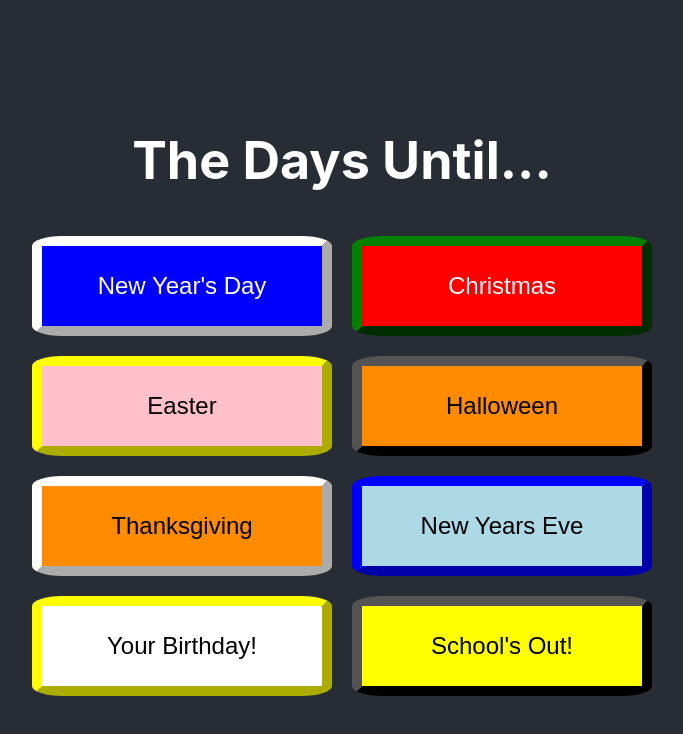
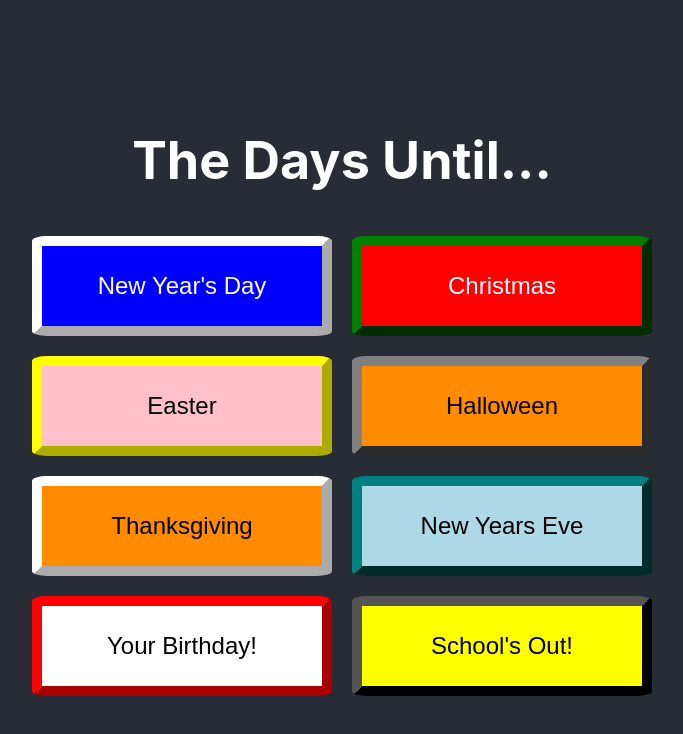
Before and after one commit to Jazzyspoon/the-days-until-app, a React (Create React App) app: page / in a window 1280 px wide. Shown: the top 734 px of the page, without its empty margins (298-981 px from the left). Built offline with nearby package versions, Linux system fonts and the light colour scheme.

Commit message:
added a timer view for NY

```diff
--- a/package.json
+++ b/package.json
@@ -7,6 +7,7 @@
     "@testing-library/react": "^11.2.7",
     "@testing-library/user-event": "^12.8.3",
     "react": "^17.0.2",
+    "react-countdown": "^2.3.2",
     "react-dom": "^17.0.2",
     "react-scripts": "4.0.3",
     "web-vitals": "^1.1.2"
--- a/src/App.js
+++ b/src/App.js
@@ -1,4 +1,5 @@
 import "./App.css";
+import React from "react";
 import Button from "./components/CustomButtonComponent";
 
 function App() {
@@ -14,8 +15,8 @@ function App() {
             borderWidth="10px"
             color="white"
             height="100px"
-            onClick={() => console.log("You clicked on the pink circle!")}
-            radius="10%"
+            onClick={() => console.log("You clicked on New Years Day!")}
+            radius="5%"
             width="300px"
             children="New Year's Day"
             margin="10px"
@@ -27,8 +28,8 @@ function App() {
             borderWidth="10px"
             color="white"
             height="100px"
-            onClick={() => console.log("You clicked on the pink circle!")}
-            radius="10%"
+            onClick={() => console.log("You clicked on Christmas!")}
+            radius="5%"
             width="300px"
             children="Christmas"
             margin="10px"
@@ -43,8 +44,8 @@ function App() {
             borderWidth="10px"
             color="black"
             height="100px"
-            onClick={() => console.log("You clicked on the pink circle!")}
-            radius="10%"
+            onClick={() => console.log("You clicked on Easter!")}
+            radius="5%"
             width="300px"
             children="Easter"
             margin="10px"
@@ -52,12 +53,12 @@ function App() {
           <Button
             backgroundColor="darkorange"
             fontSize="24px"
-            borderColor="black"
+            borderColor="grey"
             borderWidth="10px"
             color="black"
             height="100px"
-            onClick={() => console.log("You clicked on the pink circle!")}
-            radius="10%"
+            onClick={() => console.log("You clicked on Halloween!")}
+            radius="5%"
             width="300px"
             children="Halloween"
             margin="10px"
@@ -72,8 +73,8 @@ function App() {
             borderWidth="10px"
             color="black"
             height="100px"
-            onClick={() => console.log("You clicked on the pink circle!")}
-            radius="10%"
+            onClick={() => console.log("You clicked on Thanksgiving!")}
+            radius="5%"
             width="300px"
             children="Thanksgiving"
             margin="10px"
@@ -82,12 +83,12 @@ function App() {
           <Button
             backgroundColor="lightblue"
             fontSize="24px"
-            borderColor="blue"
+            borderColor="teal"
             borderWidth="10px"
             color="black"
             height="100px"
-            onClick={() => console.log("You clicked on the pink circle!")}
-            radius="10%"
+            onClick={() => console.log("You clicked on New Years Eve!")}
+            radius="5%"
             width="300px"
             children="New Years Eve"
             margin="10px"
@@ -98,12 +99,12 @@ function App() {
           <Button
             backgroundColor="white"
             fontSize="24px"
-            borderColor="yellow"
+            borderColor="red"
             borderWidth="10px"
             color="black"
             height="100px"
-            onClick={() => console.log("You clicked on the pink circle!")}
-            radius="10%"
+            onClick={() => console.log("You clicked on Your Birthday!")}
+            radius="5%"
             width="300px"
             children="Your Birthday!"
             margin="10px"
@@ -116,8 +117,8 @@ function App() {
             borderWidth="10px"
             color="black"
             height="100px"
-            onClick={() => console.log("You clicked on the pink circle!")}
-            radius="10%"
+            onClick={() => console.log("You clicked on School's Out!")}
+            radius="5%"
             width="300px"
             children="School's Out!"
             margin="10px"
--- /dev/null
+++ b/src/clocks/timer.css
@@ -0,0 +1,10 @@
+* {
+  background-color: aquamarine;
+  justify-content: center;
+  text-align: center;
+}
+
+.timer {
+  font-size: large;
+  font-weight: 600;
+}
```
Also changed, not shown: src/clocks/newyearstimer.js (added, +32 -0 lines), 1 other file (tests, documents, lock files or other folders).
